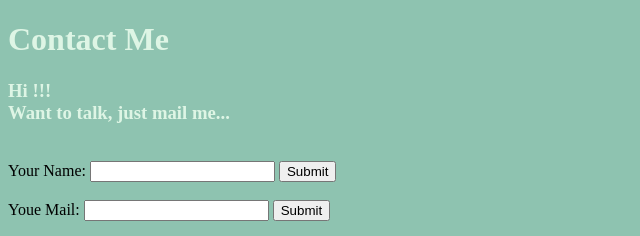
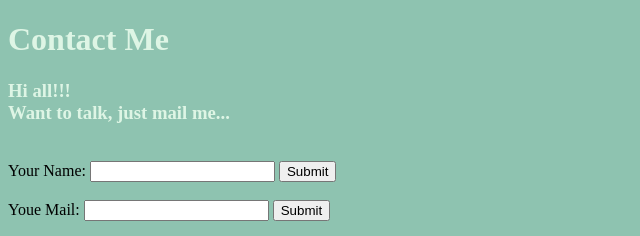
Before and after one commit to KiranManoj/CV, a plain HTML site: page contactme.html in a window 1280 px wide. Shown: the top 236 px of the page, 0-640 px from the left. Drawn offline with Linux system fonts and the light colour scheme.

Commit message:
Update contactme.html

```diff
--- a/contactme.html
+++ b/contactme.html
@@ -7,7 +7,7 @@
   </head>
   <body>
     <h1>Contact Me</h1>
-    <h3>Hi !!! <br> Want to talk, just mail me...</h3>
+    <h3> Hi all!!! <br> Want to talk, just mail me...</h3>
     <br>
     <form class="" action="mailto:kiranmanoj019@gmail.com" method="post">
       <label> Your Name:</label>
```
